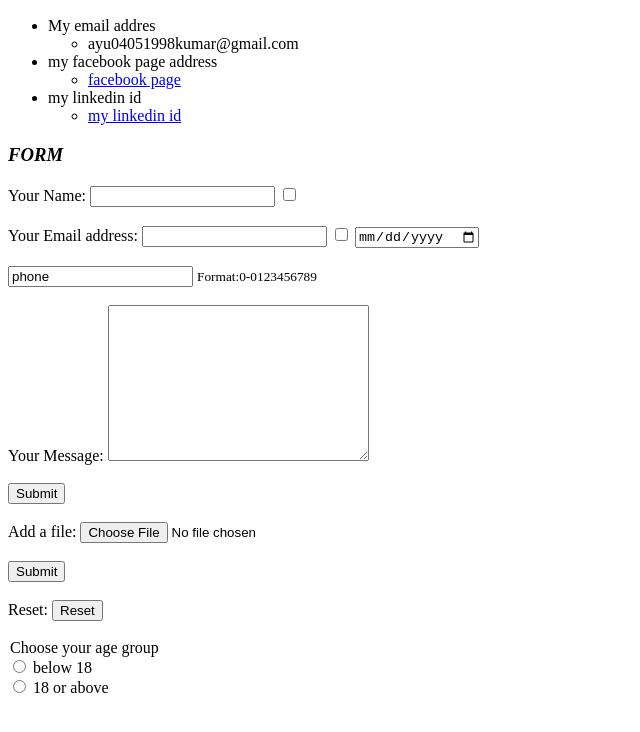
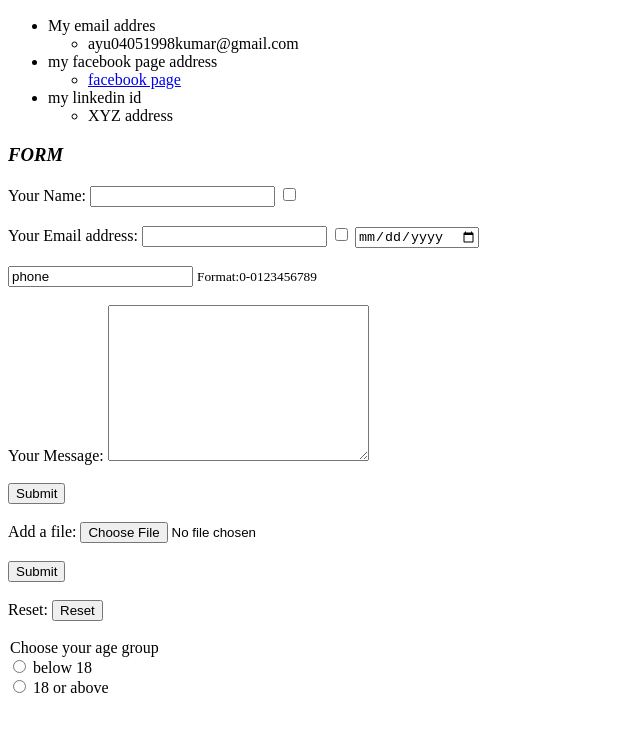
Before and after one commit to ayushkumar-1998/CV, a plain HTML site: page contact details.html in a window 1280 px wide. Shown: the part 42-774 px from the top of the page, without its empty margins (0-640 px from the left). Drawn offline with Linux system fonts and the light colour scheme.

Commit message:
Update contact details.html

```diff
--- a/contact details.html
+++ b/contact details.html
@@ -17,7 +17,7 @@
         </ul>
       <li>my linkedin id </li>
         <ul>
-          <li><a href="https://www.linkedin.com/in/ayushkumar974357189/">my linkedin id</a></li>
+          <li>XYZ address</li>
         </ul>
     </ul>
     <h3><em><strong>FORM</strong></em></h3>
```
